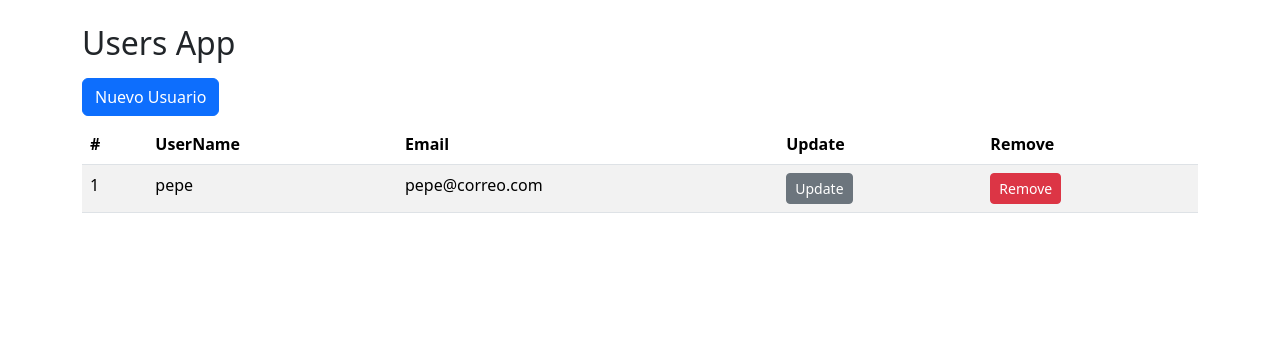
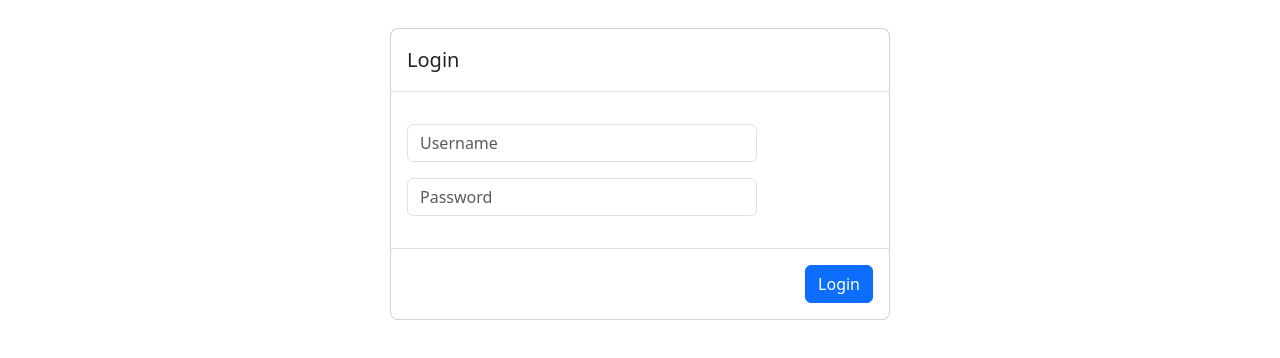
Before and after one commit to Alexis260698/usuarios-FrontReact, a React (Vite) app: page / in a window 1280 px wide. Shown: the top 358 px of the page. Built offline with nearby package versions, Linux system fonts and the light colour scheme.

Commit message:
trabajando en el login

```diff
--- a/src/Components/UsersApp.jsx
+++ b/src/Components/UsersApp.jsx
@@ -1,59 +1,10 @@
-import { UserForm } from "./UserForm";
-import { UsersList } from "./UserList";
-import { useUser } from "../hooks/useUsers";
-import { UselModalForm } from "./UserModalForm";
-
+import { LoginPage } from "../auth/pages/LoginPage";
+import { UsersPage } from "../pages/UsersPage";
 
 
 
 export const UsersApp = () => {
-
-    const {
-        users,
-        userSelected,
-        initialUserForm,
-        handlerAddUser,
-        visibleForm,
-        handlerRemoveUser,
-        handlerUserSelectedForm,
-        handlerOpenForm,
-        handlerCloseForm,
-    } = useUser();
-
-    return (
-        <>
-            {!visibleForm ||
-                <UselModalForm
-                    handlerAddUser={handlerAddUser}
-                    initialUserForm={initialUserForm}
-                    userSelected={userSelected}
-                    handlerCloseForm={handlerCloseForm}
-                />
-            }
-
-
-            <div className="container my-4">
-                <h2>Users App</h2>
-
-                <div className="row">
-                    <div className="col">
-                        {visibleForm ||
-                            <button className="btn btn-primary my-2"
-                                onClick={handlerOpenForm}
-                            >Nuevo Usuario
-                            </button>}
-                        {users.length === 0
-                            ? <div className="alert alert-warning">No hay usuarios</div>
-                            : <UsersList
-                                handlerUserSelectedForm={handlerUserSelectedForm}
-                                users={users}
-                                handlerRemoveUser={handlerRemoveUser}
-                            ></UsersList>
-                        }
-
-                    </div>
-                </div>
-            </div >
-        </>
-    );
+return(<>
+<LoginPage/>
+</>);
 }
--- /dev/null
+++ b/src/auth/pages/LoginPage.jsx
@@ -0,0 +1,72 @@
+import { useState } from "react";
+import Swal from "sweetalert2";
+
+const initialLoginForm = {
+    username: '',
+    password: '',
+}
+
+export const LoginPage = () => {
+
+    const [loginForm, setLoginForm] = useState(initialLoginForm);
+
+    const { username, password } = loginForm;
+
+    const onInputChange = ({ target }) =>{
+        const {name, value} = target;
+        setLoginForm({
+            ...loginForm,
+            [name]:value,
+        })
+    }
+
+    const onSubmit = (event) => {
+        event.preventDefault();
+        if(!username || !password){
+            Swal.fire('Error de validacion', 'Username y Password requeridos','error');
+        }
+
+        if(username ==='admin' && password === '12345'){
+
+        }else{
+            Swal.fire('Error al Iniciar sesion', 'Username o Password invalidos','error');
+        }
+
+        setLoginForm(initialLoginForm);
+    }
+
+    return (
+        <div className="modal" style={{ display: 'block' }} tabIndex="-1">
+            <div className="modal-dialog">
+                <div className="modal-content">
+                    <div className="modal-header">
+                        <h5 className="modal-title">Login</h5>
+                    </div>
+                    <form onSubmit={onSubmit}>
+                        <div className="modal-body">
+                            <input
+                                className="form-control my-3 w-75"
+                                placeholder="Username"
+                                name="username"
+                                value={username}
+                                onChange={ onInputChange}></input>
+
+                            <input
+                                className="form-control my-3 w-75"
+                                placeholder="Password"
+                                name="password"
+                                type="password"
+                                value={password}
+                                onChange={ onInputChange }
+                            ></input>
+
+                        </div>
+                        <div className="modal-footer">
+                            <button type="submit" className="btn btn-primary">Login</button>
+                        </div>
+                    </form>
+                </div>
+            </div>
+        </div>
+    );
+}
--- /dev/null
+++ b/src/pages/UsersPage.jsx
@@ -0,0 +1,61 @@
+import { UsersList } from "../Components/UserList";
+import { useUser } from "../hooks/useUsers";
+import { UselModalForm } from "../Components/UserModalForm";
+
+
+
+
+
+export const UsersPage = () => {
+
+    const {
+        users,
+        userSelected,
+        initialUserForm,
+        handlerAddUser,
+        visibleForm,
+        handlerRemoveUser,
+        handlerUserSelectedForm,
+        handlerOpenForm,
+        handlerCloseForm,
+    } = useUser();
+
+    return (
+        <>
+
+
+            {!visibleForm ||
+                <UselModalForm
+                    handlerAddUser={handlerAddUser}
+                    initialUserForm={initialUserForm}
+                    userSelected={userSelected}
+                    handlerCloseForm={handlerCloseForm}
+                />
+            }
+
+
+            <div className="container my-4">
+                <h2>Users App</h2>
+
+                <div className="row">
+                    <div className="col">
+                        {visibleForm ||
+                            <button className="btn btn-primary my-2"
+                                onClick={handlerOpenForm}
+                            >Nuevo Usuario
+                            </button>}
+                        {users.length === 0
+                            ? <div className="alert alert-warning">No hay usuarios</div>
+                            : <UsersList
+                                handlerUserSelectedForm={handlerUserSelectedForm}
+                                users={users}
+                                handlerRemoveUser={handlerRemoveUser}
+                            ></UsersList>
+                        }
+
+                    </div>
+                </div>
+            </div >
+        </>
+    );
+}
```
